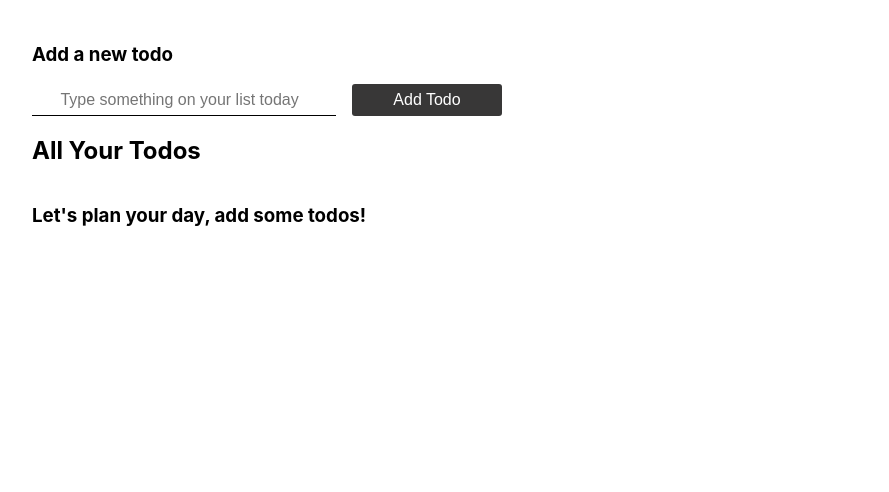
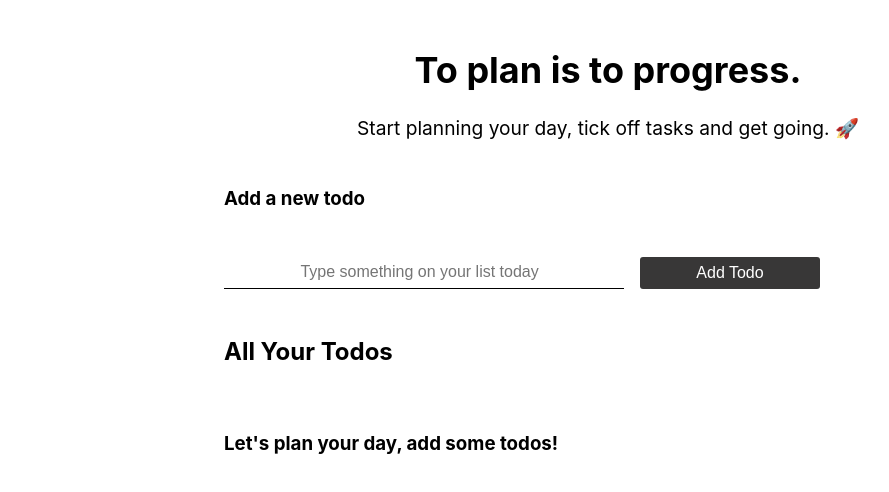
Before and after one commit to Sreejit7/todo-list-makeover, a React (Create React App) app: page / in a window 1280 px wide. Shown: the top 492 px of the page, without its empty margins (32-921 px from the left). Built offline with nearby package versions, Linux system fonts and the light colour scheme.

Commit message:
Redesign implementation; moved content to the center and added a layout wrapper

```diff
--- a/src/App.tsx
+++ b/src/App.tsx
@@ -1,5 +1,6 @@
 import React from "react";
 import "./App.css";
+import Layout from "./components/Layout";
 import Popup from "./components/Popup";
 import { usePopupContext } from "./contexts/PopupContext/usePopupContext";
 import { TodoProvider } from "./contexts/TodoContext/useTodoContext";
@@ -15,7 +16,9 @@ function App() {
     <>
       {message !== "" && <Popup />}
       <TodoProvider>
-        <Todos />
+        <Layout cName="flex column align-center">
+          <Todos />
+        </Layout>
       </TodoProvider>
     </>
   );
--- /dev/null
+++ b/src/components/Layout/index.tsx
@@ -0,0 +1,15 @@
+import { ReactNode } from "react"
+
+type LayoutProps = {
+  cName: string;
+  children: ReactNode
+}
+const Layout = ({ cName, children }: LayoutProps) => {
+  return (
+    <main className={cName}>
+      {children}
+    </main>
+  )
+}
+
+export default Layout
--- a/src/components/TodoList/todolist.module.css
+++ b/src/components/TodoList/todolist.module.css
@@ -1,5 +1,5 @@
 .todolist {
   display: flex;
   flex-direction: column;
-  gap: 3vh 0;
+  gap: 2vh 0;
 }
--- a/src/index.css
+++ b/src/index.css
@@ -1,6 +1,6 @@
 body {
   margin: 0;
-  font-family: -apple-system, BlinkMacSystemFont, "Segoe UI", "Roboto", "Oxygen",
+  font-family: -apple-system, BlinkMacSystemFont, "Red Hat Display", "Roboto", "Oxygen",
     "Ubuntu", "Cantarell", "Fira Sans", "Droid Sans", "Helvetica Neue",
     sans-serif;
   -webkit-font-smoothing: antialiased;
@@ -17,7 +17,7 @@ code {
 }
 
 .btn {
-  min-width: 150px;
+  min-width: 180px;
   padding: 7px 10px;
   border-radius: 3px;
   border: 0;
@@ -39,3 +39,17 @@ code {
 .btn:disabled {
   cursor: not-allowed;
 }
+
+.flex {
+  display: flex;
+}
+
+.column {
+  flex-direction: column;
+  gap: 2vh;
+  width: 100%;
+}
+
+.align-center {
+  align-items: center;
+}
--- a/src/pages/Todos/index.tsx
+++ b/src/pages/Todos/index.tsx
@@ -28,6 +28,12 @@ const Todos = () => {
   };
   return (
     <main className={`page ${styles.todos}`}>
+      <header className={styles["todos-header"]}>
+        <h1 className={styles["todos-header-title"]}>To plan is to progress.</h1>
+        <span className={styles["todos-header-text"]}>
+          Start planning your day, tick off tasks and get going. 🚀
+        </span>
+      </header>
       <h3>Add a new todo</h3>
       <section className={styles["input-section"]}>
         <input
--- a/src/pages/Todos/todos.module.css
+++ b/src/pages/Todos/todos.module.css
@@ -1,6 +1,20 @@
 .todos {
   display: flex;
   flex-direction: column;
+  width: 60%;
+  gap: 3.5vh;
+}
+
+.todos-header {
+  text-align: center;
+}
+
+.todos-header-text {
+  font-size: 1.2rem;
+}
+
+.todos-header-title {
+  font-size: 2.25rem;
 }
 
 .input {
@@ -10,7 +24,7 @@
   border-radius: 4xpx;
   border: 0;
   border-bottom: 1px solid #000;
-  width: 25%;
+  width: 50%;
   text-align: center;
 }
 .input:focus{
```
